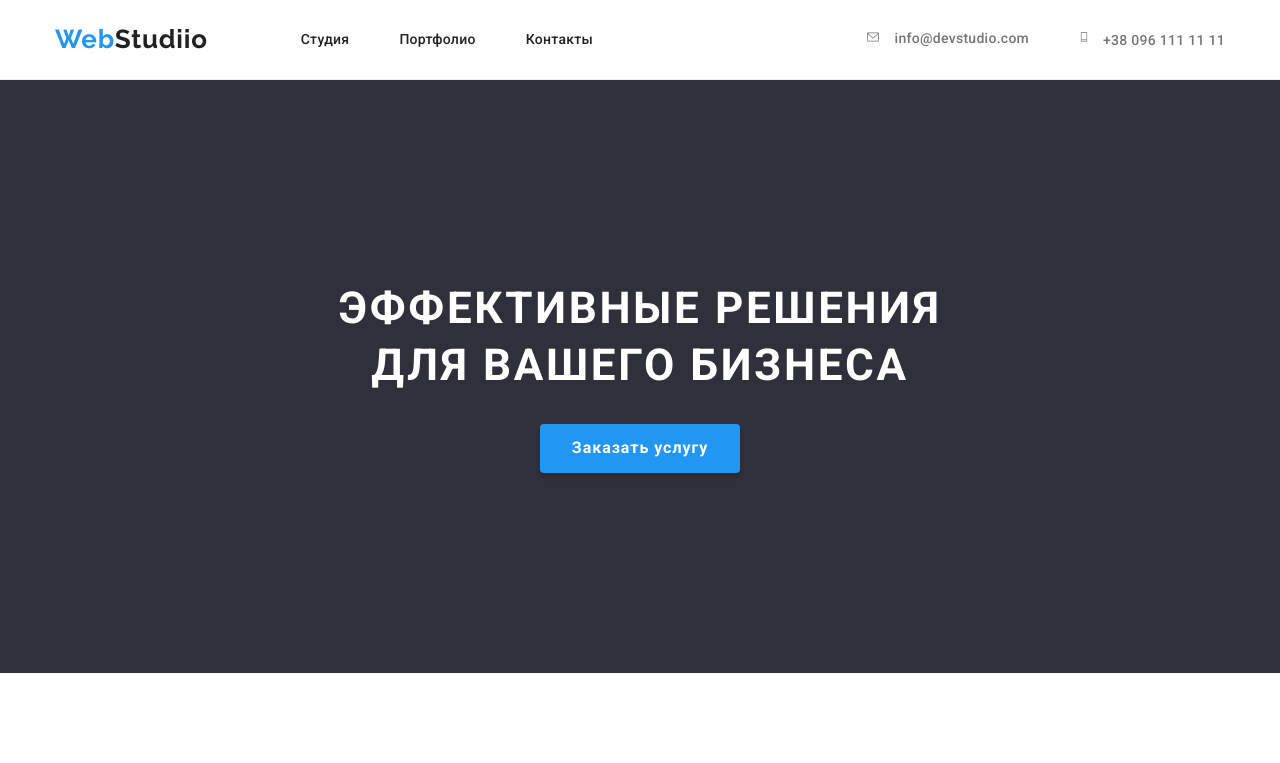
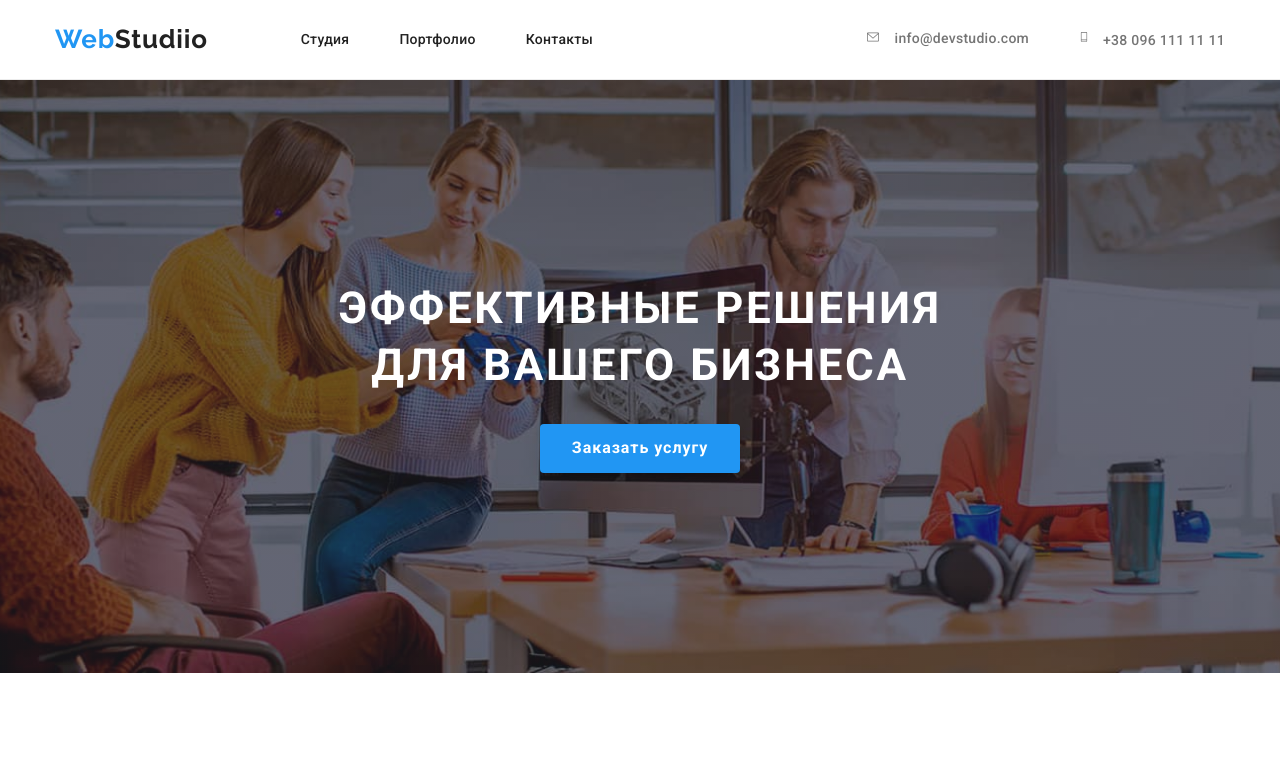
Before and after one commit to SlavikKlimov1988/goit-markup-hw-04., a plain HTML site: page index.html in a window 1280 px wide. Shown: the top 763 px of the page. Drawn offline with nearby package versions, Linux system fonts and the light colour scheme.

Commit message:
aa
aaaaa

```diff
--- a/css/styles.css
+++ b/css/styles.css
@@ -156,7 +156,7 @@ img {
       rgba(47, 48, 58, 0.4),
       rgba(47, 48, 58, 0.4)
     ),
-    url(images/hero.jpg);
+    url(../images/hero.jpg);
   background-repeat: no-repeat;
   background-size: cover;
   background-position: center;
```
